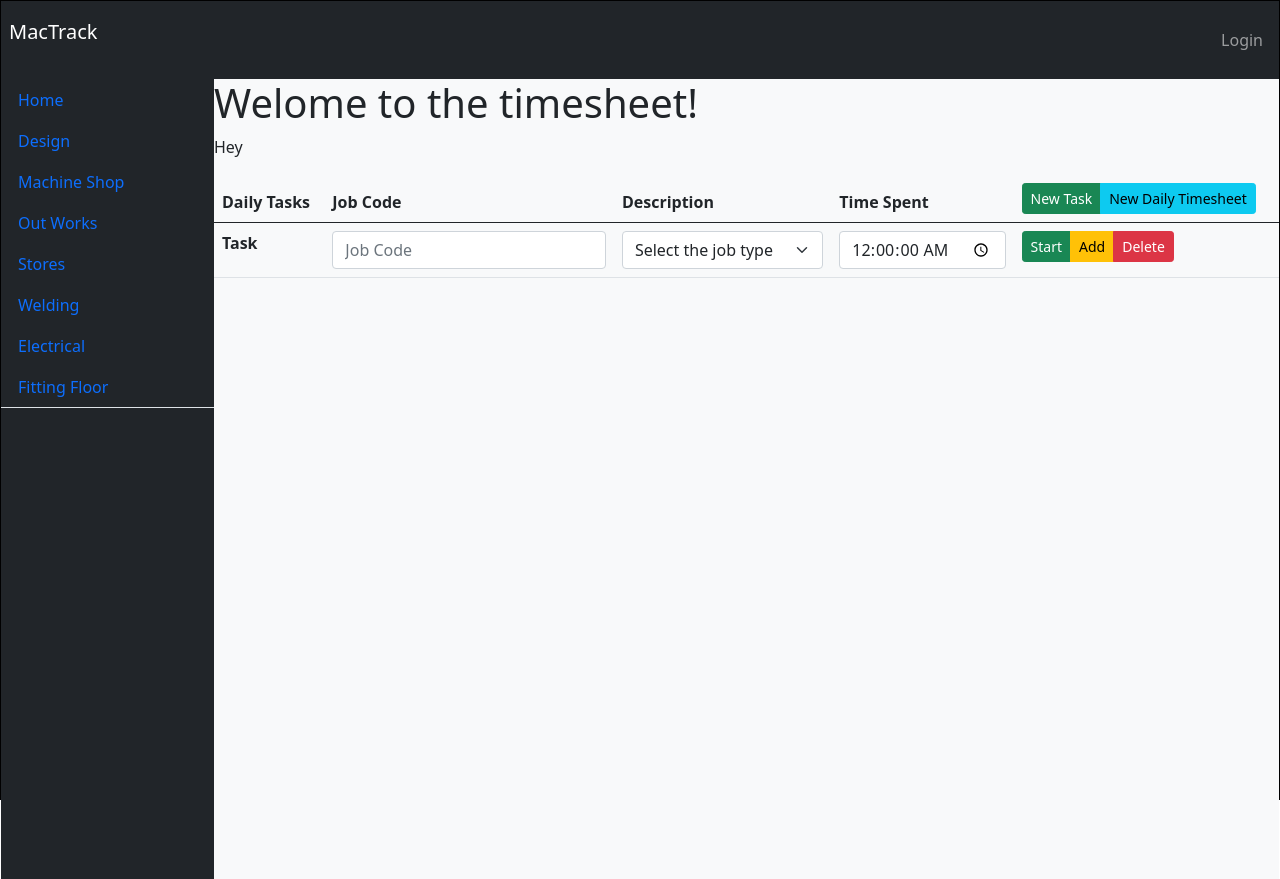
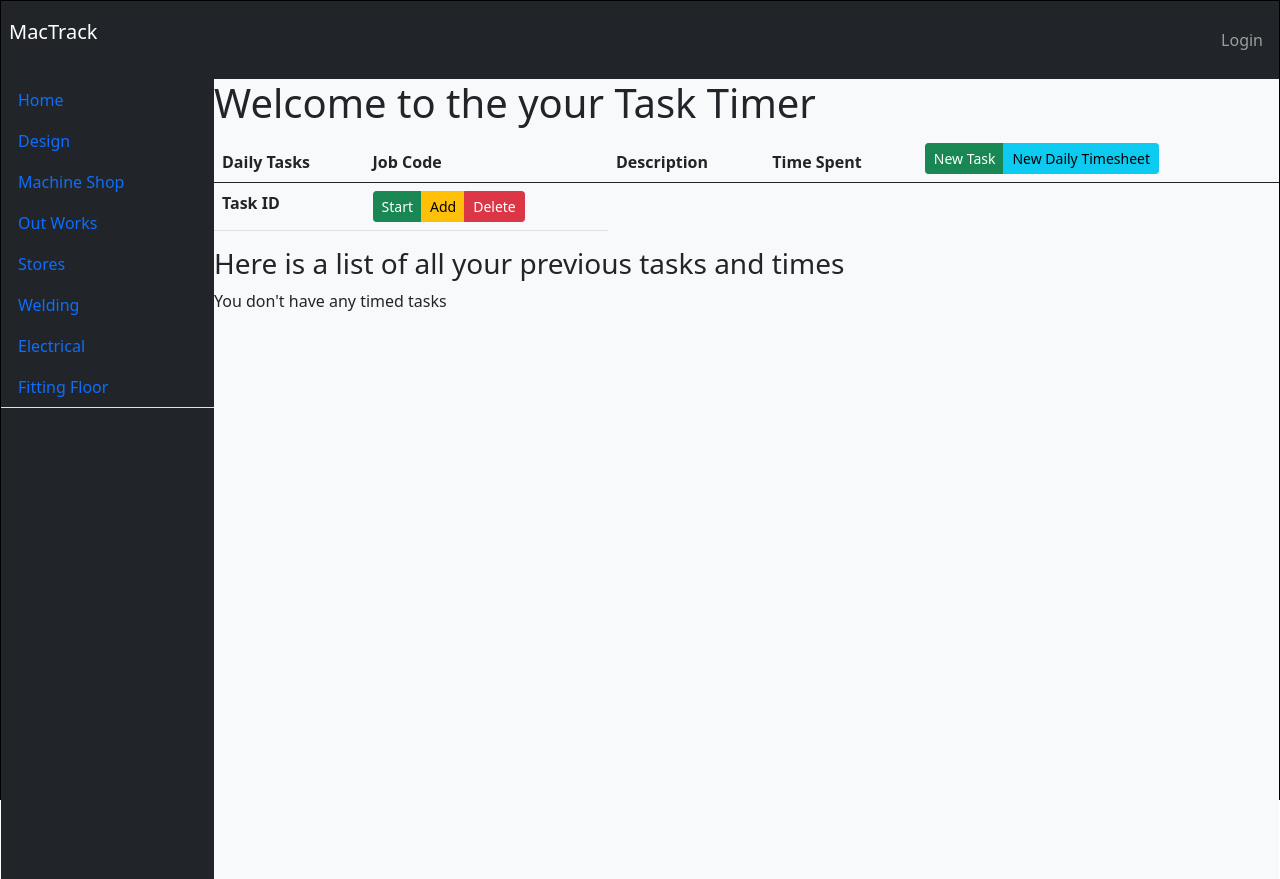
Before and after one commit to timotiousPrime/MacTrack, a Django app: page /taskTimer/stop/ in a window 1280 px wide. Run offline with Django 4.2, Linux system fonts and the light colour scheme.

Commit message:
update timesheet template

```diff
--- a/timesheets/templates/timesheets/taskTimer.html
+++ b/timesheets/templates/timesheets/taskTimer.html
@@ -2,10 +2,9 @@
 
 {% block content %}
 
-<h1>Welome to the timesheet!</h1>
-<p>Hey {{ user.username }}</p>
+<h1>Welcome to the your Task Timer</h1>
 
-<form method="post" class="container">
+<form method="POST" class="container">
   <table class="table table-hover">
     <thead>
       <tr>
@@ -20,27 +19,13 @@
       </tr>
     </thead>
     <tbody>
-            <!-- Task Timer Inputs -->
-            {% csrf_token %}
       <tr>
-            <th scope="row">Task</th>
-            <td>
-                <input class="form-control" type="text" placeholder="Job Code" aria-label="default input example">
+        <th scope="row">Task ID</th>
+      {% for row in taskTimerForm %}
+        <td scope="col">
+          {{ row }}
         </td>
-            <td>
-              <select class="form-select" aria-label="Job Description">
-                <option selected>Select the job type</option>
-                <option value="Adm">Admin</option>
-                <option value="Des">Design</option>
-                <option value="Doc">Documentation</option>
-                <option value="Dwg">Drawings</option>
-                <option value="Gen">General</option>
-              </select>
-
-            </td>
-            <td>
-                <input type="time" class="form-control" id="inputTime" name="time" step="2" value="00:00:00">
-            </td>
+      {% endfor %}
         <td>
           <div class="btn-group" role="group" aria-label="Basic mixed styles example">
             <button type="button" class="btn btn-sm btn-success" id="timerButton" >Start</button>
@@ -55,17 +40,15 @@
   </table>
 </form>
 
+<h3>Here is a list of all your previous tasks and times</h3>
 {% if userTaskTimes.len > 0 %}
-<h3>Here is a list of all your previous tasks and times</h3>
+    {% for task in userTaskTimes %}
+        <p>{{ task }}</p>
+    {% endfor %}
+{% else %}
+  <p>You don't have any timed tasks</p>
+{% endif  %}
 
-    {% for task in userTaskTimes %}
-
-        <p>{{ task }}</p>
-
-    {% endfor %}
-
-
-{% endif  %}
 
 <script>
   console.log("This is Tim's script")
```
Lines whose indentation alone changed are shown as unchanged.
